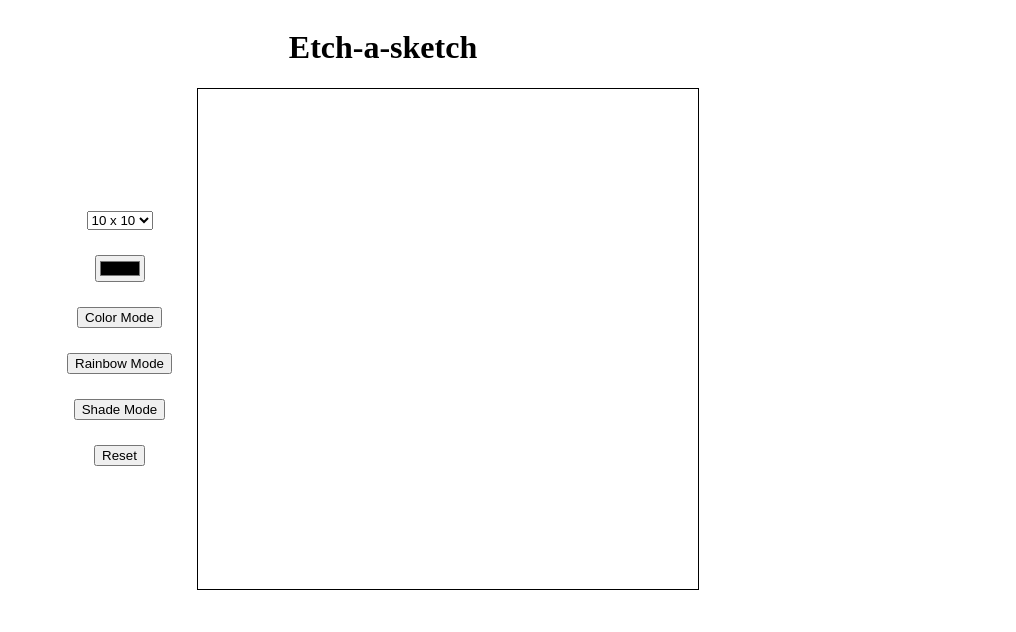
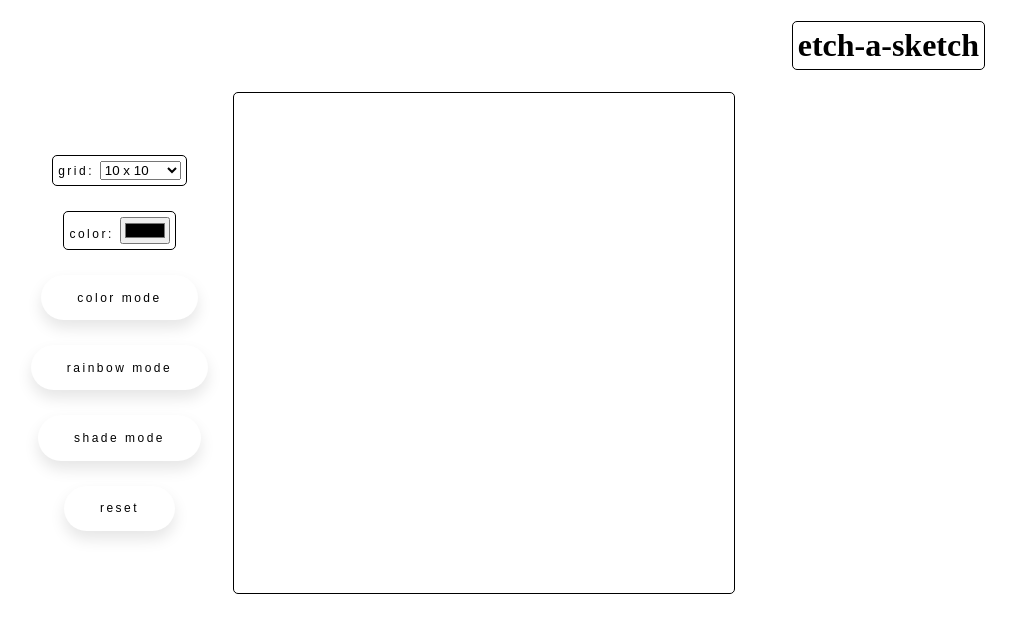
Before and after one commit to halitaydin/odin-etch-a-sketch, a plain HTML site: page index.html in a window 1280 px wide. Shown: the whole page, without its empty margins (257-1273 px from the left). Drawn offline with Linux system fonts and the light colour scheme.

Commit message:
Refactor js and css

```diff
--- a/script.js
+++ b/script.js
@@ -1,7 +1,5 @@
-const colorClickEvent = new Event("click");
-
 const heading = document.createElement("h1");
-heading.textContent = "Etch-a-sketch";
+heading.textContent = "etch-a-sketch";
 document.body.appendChild(heading);
 
 const mainDiv = document.createElement("div");
@@ -19,27 +17,37 @@ selectButton.id = "select";
 
 const colorButton = document.createElement("button");
 colorButton.id = "color";
-colorButton.textContent = "Color Mode";
+colorButton.textContent = "color mode";
 
 const rainbowButton = document.createElement("button");
 rainbowButton.id = "rainbow";
-rainbowButton.textContent = "Rainbow Mode";
+rainbowButton.textContent = "rainbow mode";
 
 const shadeButton = document.createElement("button");
 shadeButton.id = "shade";
-shadeButton.textContent = "Shade Mode";
+shadeButton.textContent = "shade mode";
 
 const resetButton = document.createElement("button");
 resetButton.id = "reset";
-resetButton.textContent = "Reset";
+resetButton.textContent = "reset";
 
 const colorPalette = document.createElement("input");
 colorPalette.id = "colorButton";
 colorPalette.setAttribute("type", "color");
 colorPalette.setAttribute("selected", "black");
 
-optionDiv.appendChild(selectButton);
-optionDiv.appendChild(colorPalette);
+const gridText = document.createElement("div");
+gridText.className = "inputStyles";
+gridText.textContent = `grid: `;
+gridText.appendChild(selectButton);
+
+const colorPaletteText = document.createElement("div");
+colorPaletteText.className = "inputStyles";
+colorPaletteText.textContent = `color: `;
+colorPaletteText.appendChild(colorPalette);
+
+optionDiv.appendChild(gridText);
+optionDiv.appendChild(colorPaletteText);
 optionDiv.appendChild(colorButton);
 optionDiv.appendChild(rainbowButton);
 optionDiv.appendChild(shadeButton);
@@ -49,7 +57,7 @@ mainDiv.appendChild(sketch);
 
 // select grid
 const select = document.getElementById("select");
-for (let i = 1; i <= 64; i++) {
+for (let i = 1; i <= 100; i++) {
   const option = document.createElement("option");
   option.textContent = `${i} x ${i}`;
   option.value = i;
@@ -60,7 +68,6 @@ for (let i = 1; i <= 64; i++) {
 select.addEventListener("change", (e) => {
   selectedNumber = e.target.value;
   sketch.textContent = "";
-
   for (let x = 0; x < selectedNumber * selectedNumber; x++) {
     const squares = document.createElement("div");
     squares.className = "square";
@@ -69,28 +76,43 @@ select.addEventListener("change", (e) => {
     squares.style.height = squares.style.width = squareHeight;
     sketch.appendChild(squares);
   }
-  document.getElementById("color").dispatchEvent(colorClickEvent);
 });
 
 // switch
-let toggle;
+let toggle = 'color';
 const buttons = document.querySelectorAll("button");
 for (const button of buttons) {
   button.addEventListener("click", (btnEvent) => {
-    if (btnEvent.target.id === "color") toggle = "color";
-    if (btnEvent.target.id === "rainbow") toggle = "rainbow";
-    if (btnEvent.target.id === "shade") toggle = "shade";
+    if (btnEvent.target.id === "color") {
+      toggle = "color";
+      buttons[0].classList.add('clickedButton');
+      buttons[1].classList.remove('clickedButton');
+      buttons[2].classList.remove('clickedButton');
+    }
+    if (btnEvent.target.id === "rainbow") {
+      toggle = "rainbow";
+      buttons[1].classList.add('clickedButton');
+      buttons[0].classList.remove('clickedButton');
+      buttons[2].classList.remove('clickedButton');
+    }
+    if (btnEvent.target.id === "shade") {
+      toggle = "shade";
+      buttons[2].classList.add('clickedButton');
+      buttons[0].classList.remove('clickedButton');
+      buttons[1].classList.remove('clickedButton');
+    }
+  });
+}
 
+function mode(e) {
   const getColor = document.getElementById("colorButton");
 
-    function mode(e) {
   if (toggle === "color") {
     e.target.style.background = getColor.value;
   } else if (toggle === "rainbow") {
-        let randomColor =
-          "#" + Math.floor(Math.random() * 16777215).toString(16);
+    let randomColor = "#" + Math.floor(Math.random() * 16777215).toString(16);
     e.target.style.background = randomColor;
-      } else if (toggle === "shade") {
+  } else {
     const rgbToArray = e.target.style.background
       .replace(/^(rgb|rgba)\(/, "")
       .replace(/\)$/, "")
@@ -107,27 +129,25 @@ for (const button of buttons) {
       .map((x) => parseInt(x, 16));
 
     rgbToArray[3] = Number(rgbToArray[3]);
-        rgbToArray[3] += 0.05;
+    rgbToArray[3] += 0.1;
     e.target.style.background = `rgba(${hexToRgb[0]}, ${hexToRgb[1]}, ${hexToRgb[2]}, ${rgbToArray[3]})`;
   }
 }
 
+sketch.addEventListener("mousedown", () => {
   const allSquares = document.querySelectorAll(".square");
-
-    sketch.addEventListener("mousedown", (e) => {
-      mode(e);
-      [...allSquares].map((square) => {
+  for (const square of allSquares) {
+    square.addEventListener("mousedown", mode);
     square.addEventListener("mouseover", mode);
-      });
-    });
+  }
+}, true);
 
 document.body.addEventListener("mouseup", () => {
-      [...allSquares].map((square) => {
+  const allSquares = document.querySelectorAll(".square");
+  for (const square of allSquares) {
     square.removeEventListener("mouseover", mode);
+  }
 });
-    });
-  });
-}
 
 // reset
 document.getElementById("reset").addEventListener("click", () => {
--- a/style.css
+++ b/style.css
@@ -1,23 +1,29 @@
-body {
+h1 {
     display: flex;
-    justify-content: center;
-    align-items: center;
-    flex-direction: column;
-    /* height: 100%;
-    width: 100%;
-    position: absolute;
-    overflow: hidden; */
+    justify-content: flex-end;
+    border: 1px solid black;
+    border-radius: 5px;
+    width: fit-content;
+    padding: 5px;
+    margin-left: auto;
+    margin-right: 30px;
+}
+
+.inputStyles {
+    border: 1px solid black;
+    padding: 5px;
+    border-radius: 5px;
 }
 
 #sketch {
     display: flex;
     flex-wrap: wrap;
-    border: 1px solid;
     background-color: white;
     height: 500px;
     width: 500px;
-    /* box-shadow: 5px 10px 18px #9d1818; */
-}
+    border: 1px solid black;
+    border-radius: 5px;
+  }
 
 .square {
     justify-content: space-around;
@@ -25,6 +31,7 @@ body {
 
 #mainDiv {
     display: flex;
+    justify-content: center;
     flex-direction: row;
     align-items: center;
     gap: 25px;
@@ -36,4 +43,44 @@ body {
     justify-content: center;
     align-items: center;
     gap: 25px;
+    font-size: 12px;
+    letter-spacing: 2.5px;
+    font-weight: 500;
+    font-family: Arial, Helvetica, sans-serif;
 }
+
+/* From uiverse.io */
+button {
+    padding: 1.3em 3em;
+    font-size: 12px;
+    letter-spacing: 2.5px;
+    font-weight: 500;
+    color: #000;
+    background-color: #fff;
+    border: none;
+    border-radius: 45px;
+    box-shadow: 0px 8px 15px rgba(0, 0, 0, 0.1);
+    transition: all 0.3s ease 0s;
+    cursor: pointer;
+    outline: none;
+  }
+
+  button:hover {
+    background-color: #23c483;
+    box-shadow: 0px 15px 20px rgba(46, 229, 157, 0.4);
+    color: #fff;
+    transform: translateY(-7px);
+  }
+
+  button:active {
+    transform: translateY(-1px);
+  }
+
+  button:focus {
+    background-color: black;
+    color: #fff;
+  }
+
+  .clickedButton {
+    background-color: gray;
+  }
```
Lines whose indentation alone changed are shown as unchanged.
